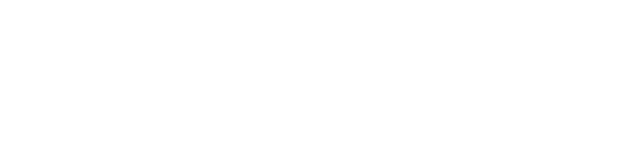
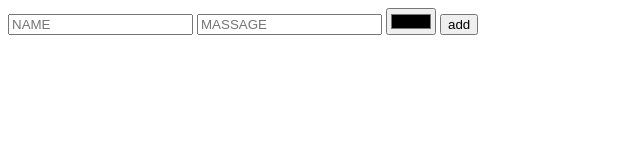
Before and after one commit to Esenov-Kubanychbek/Esenov-Kubanychbek.github.io, a plain HTML site: page index.html in a window 1280 px wide. Shown: the whole page, without its empty margins (0-640 px from the left). Drawn offline with Linux system fonts and the light colour scheme.

Commit message:
I added input

```diff
--- a/index.html
+++ b/index.html
@@ -8,7 +8,11 @@
     <link rel="stylesheet" href="./style.css">
 </head>
 <body>
-
+    <input placeholder="NAME" id="name" type="text">
+    <input id="massage" placeholder="MASSAGE" type="text">
+    <input id="color" type="color">
+    <button id="btn1">add</button>
+    <div id="chat"></div>
 
     <script src="./script.js"></script>
 </body>
```
